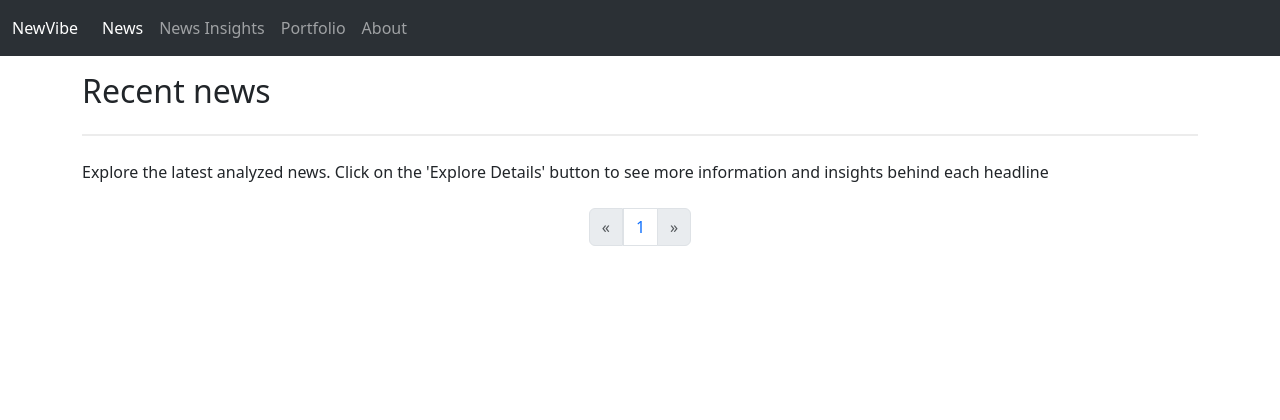
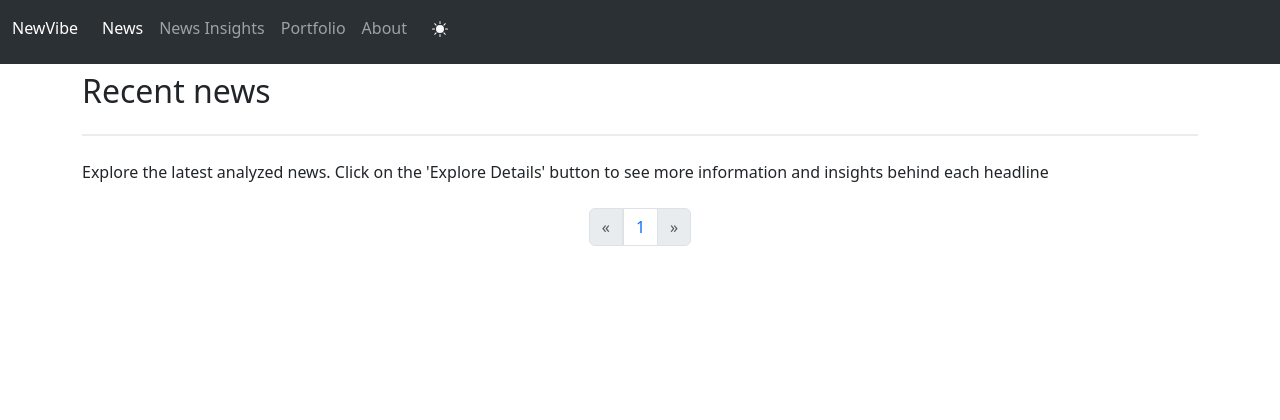
Before and after one commit to TadeopCreator/financial-news-analysis-dashboard, a Flask app: page / in a window 1280 px wide. Shown: the top 420 px of the page. Run offline with Flask 3, Linux system fonts and the light colour scheme; data that the repository does not hold is empty.

Commit message:
feat: Change theme button

```diff
--- a/app/templates/layout.html
+++ b/app/templates/layout.html
@@ -2,17 +2,86 @@
 <html>
 <head>
     <title>NewVibe</title>
+    <script>
+        (() => {
+        'use strict'
+
+        const getStoredTheme = () => localStorage.getItem('theme')
+        const setStoredTheme = theme => localStorage.setItem('theme', theme)
+
+        const getPreferredTheme = () => {
+            const storedTheme = getStoredTheme()
+            if (storedTheme) {
+                return storedTheme
+            }
+
+            return 'light'
+        }
+
+        const setTheme = theme => {
+            document.documentElement.setAttribute('data-bs-theme', theme)
+        }
+
+        setTheme(getPreferredTheme())
+
+        const showActiveTheme = (theme, focus = false) => {
+            const themeSwitcher = document.querySelector('#bd-theme')
+
+            if (!themeSwitcher) {
+                return
+            }
+
+            const activeThemeIcon = document.querySelector('.theme-icon-active use')
+            const btnToActive = document.querySelector(`[data-bs-theme-value="${theme}"]`)
+            const svgOfActiveBtn = btnToActive.querySelector('svg use').getAttribute('href')
+
+            document.querySelectorAll('[data-bs-theme-value]').forEach(element => {
+                element.classList.remove('active')
+                element.setAttribute('aria-pressed', 'false')
+            })
+
+            btnToActive.classList.add('active')
+            btnToActive.setAttribute('aria-pressed', 'true')
+            activeThemeIcon.setAttribute('href', svgOfActiveBtn)
+
+            if (focus) {
+                themeSwitcher.focus()
+            }
+        }
+
+        window.matchMedia('(prefers-color-scheme: dark)').addEventListener('change', () => {
+            const storedTheme = getStoredTheme()
+            if (storedTheme !== 'light' && storedTheme !== 'dark') {
+                setTheme(getPreferredTheme())
+            }
+        })
+
+        window.addEventListener('DOMContentLoaded', () => {
+            showActiveTheme(getPreferredTheme())
+
+            document.querySelectorAll('[data-bs-theme-value]')
+            .forEach(toggle => {
+                toggle.addEventListener('click', () => {
+                const theme = toggle.getAttribute('data-bs-theme-value')
+                setStoredTheme(theme)
+                setTheme(theme)
+                showActiveTheme(theme, true)
+                })
+            })
+        })
+        })()
+    </script>
     <link href="https://cdn.jsdelivr.net/npm/bootstrap@5.3.2/dist/css/bootstrap.min.css" rel="stylesheet" integrity="sha384-T3c6CoIi6uLrA9TneNEoa7RxnatzjcDSCmG1MXxSR1GAsXEV/Dwwykc2MPK8M2HN" crossorigin="anonymous">
     <link rel="stylesheet" type="text/css" href="{{ url_for('static', filename='css/main.css') }}">
     <link rel="icon" href="{{ url_for('static', filename='favicon.png') }}">
+    <link rel="stylesheet" href="https://cdn.jsdelivr.net/npm/bootstrap-icons@1.11.3/font/bootstrap-icons.min.css">
     <meta name="viewport" content="width=device-width, initial-scale=1">
     <script src="https://cdn.jsdelivr.net/npm/bootstrap@5.3.2/dist/js/bootstrap.bundle.min.js" integrity="sha384-C6RzsynM9kWDrMNeT87bh95OGNyZPhcTNXj1NW7RuBCsyN/o0jlpcV8Qyq46cDfL" crossorigin="anonymous"></script>
 </head>
-<body>
 <header>
     <nav class="navbar navbar-expand-lg bg-body-tertiary fixed-top" data-bs-theme="dark">
         <div class="container-fluid">
-                <a class="navbar-brand fs-6 text" href="/">NewVibe</a>
+            <a class="navbar-brand fs-6 mb-2" href="/">NewVibe</a>
             <button class="navbar-toggler" type="button" data-bs-toggle="collapse" data-bs-target="#navbarNavAltMarkup" aria-controls="navbarNavAltMarkup" aria-expanded="false" aria-label="Toggle navigation">
                 <span class="navbar-toggler-icon"></span>
             </button>
@@ -22,17 +91,45 @@
                     <a class="nav-link {% if '/news_insights' in request.path %}active{% endif %}" href="/news_insights">News Insights</a>
                     <a class="nav-link {% if '/portfolio' in request.path %}active{% endif %}" href="/portfolio">Portfolio</a>
                     <a class="nav-link {% if '/about' in request.path %}active{% endif %}" href="/about">About</a>
-                    </div>
+                    <li class="nav-item dropdown">
+                        <svg xmlns="http://www.w3.org/2000/svg" style="display: none;">
+                            <symbol id="sun-fill" viewBox="0 0 16 16" width="16" height="16" fill="currentColor">
+                                <path d="M8 12a4 4 0 1 0 0-8 4 4 0 0 0 0 8zM8 0a.5.5 0 0 1 .5.5v2a.5.5 0 0 1-1 0v-2A.5.5 0 0 1 8 0zm0 13a.5.5 0 0 1 .5.5v2a.5.5 0 0 1-1 0v-2A.5.5 0 0 1 8 13zm8-5a.5.5 0 0 1-.5.5h-2a.5.5 0 0 1 0-1h2a.5.5 0 0 1 .5.5zM3 8a.5.5 0 0 1-.5.5h-2a.5.5 0 0 1 0-1h2A.5.5 0 0 1 3 8zm10.657-5.657a.5.5 0 0 1 0 .707l-1.414 1.415a.5.5 0 1 1-.707-.708l1.414-1.414a.5.5 0 0 1 .707 0zm-9.193 9.193a.5.5 0 0 1 0 .707L3.05 13.657a.5.5 0 0 1-.707-.707l1.414-1.414a.5.5 0 0 1 .707 0zm9.193 2.121a.5.5 0 0 1-.707 0l-1.414-1.414a.5.5 0 0 1 .707-.707l1.414 1.414a.5.5 0 0 1 0 .707zM4.464 4.465a.5.5 0 0 1-.707 0L2.343 3.05a.5.5 0 1 1 .707-.707l1.414 1.414a.5.5 0 0 1 0 .708z"></path>
+                            </symbol>
+                            <symbol id="moon-stars-fill" viewBox="0 0 16 16" width="16" height="16" fill="currentColor">
+                                <path d="M6 .278a.768.768 0 0 1 .08.858 7.208 7.208 0 0 0-.878 3.46c0 4.021 3.278 7.277 7.318 7.277.527 0 1.04-.055 1.533-.16a.787.787 0 0 1 .81.316.733.733 0 0 1-.031.893A8.349 8.349 0 0 1 8.344 16C3.734 16 0 12.286 0 7.71 0 4.266 2.114 1.312 5.124.06A.752.752 0 0 1 6 .278z"></path>
+                                <path d="M10.794 3.148a.217.217 0 0 1 .412 0l.387 1.162c.173.518.579.924 1.097 1.097l1.162.387a.217.217 0 0 1 0 .412l-1.162.387a1.734 1.734 0 0 0-1.097 1.097l-.387 1.162a.217.217 0 0 1-.412 0l-.387-1.162A1.734 1.734 0 0 0 9.31 6.593l-1.162-.387a.217.217 0 0 1 0-.412l1.162-.387a1.734 1.734 0 0 0 1.097-1.097l.387-1.162zM13.863.099a.145.145 0 0 1 .274 0l.258.774c.115.346.386.617.732.732l.774.258a.145.145 0 0 1 0 .274l-.774.258a1.156 1.156 0 0 0-.732.732l-.258.774a.145.145 0 0 1-.274 0l-.258-.774a1.156 1.156 0 0 0-.732-.732l-.774-.258a.145.145 0 0 1 0-.274l.774-.258c.346-.115.617-.386.732-.732L13.863.1z"></path>
+                            </symbol>
+                        </svg>
+                        <button class="btn btn-link pt-2 ms-1" id="bd-theme" type="button" aria-expanded="false" data-bs-toggle="dropdown">
+                            <svg class="bi my-1 theme-icon-active text-light" height="24" width="24"><use href="#sun-fill"></use></svg>
+                        </button>
+                        <ul class="dropdown-menu dropdown-menu-end">
+                            <li>
+                                <button type="button" class="dropdown-item d-flex align-items-center active" data-bs-theme-value="light" aria-pressed="true">
+                                    <svg class="bi me-2 opacity-50 theme-icon text-light" height="24" width="24"><use href="#sun-fill"></use></svg>
+                                    Light
+                                </button>
+                            </li>
+                            <li>
+                                <button type="button" class="dropdown-item d-flex align-items-center" data-bs-theme-value="dark" aria-pressed="false">
+                                    <svg class="bi me-2 opacity-50 theme-icon text-light pt-1" height="24" width="24"><use href="#moon-stars-fill"></use></svg>
+                                    Dark
+                                </button>
+                            </li>
+                        </ul>
+                    </li>
                 </div>
             </div>
     </nav>
 
     {% if message=="development" %}
     <div class="bg-warning text-center p-2">
-            <span class=""><strong>Hey!</strong> This page is currently under development</span>
+        <span class="text-dark"><strong>Hey!</strong> This page is currently under development</span>
     </div>
     {% endif %}
 </header>
+<body>
 
     <div class="container mt-3">
         {% block body %}{% endblock %}
```
Lines whose indentation alone changed are shown as unchanged.
